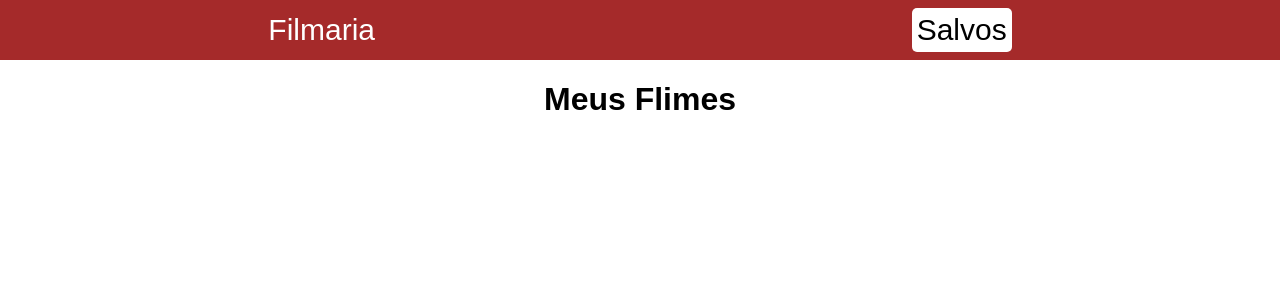
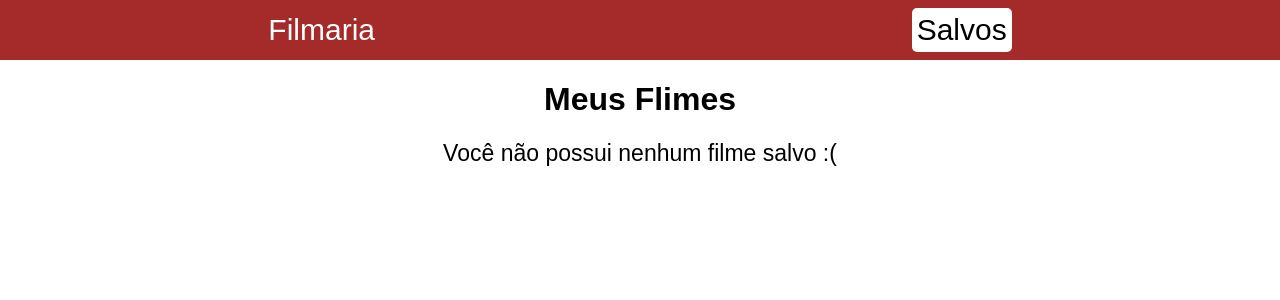
Before and after one commit to Felipe-Borba/projeto-filmes, a React (Create React App) app: page /favoritos in a window 1280 px wide. Shown: the top 300 px of the page. Built offline with nearby package versions, Linux system fonts and the light colour scheme.

Commit message:
change alert to toastify

```diff
--- a/package.json
+++ b/package.json
@@ -11,6 +11,7 @@
     "react-dom": "^17.0.2",
     "react-router-dom": "^6.2.2",
     "react-scripts": "5.0.0",
+    "react-toastify": "^8.2.0",
     "web-vitals": "^2.1.0"
   },
   "scripts": {
--- a/src/App.js
+++ b/src/App.js
@@ -1,3 +1,5 @@
+import { ToastContainer } from "react-toastify";
+import "react-toastify/dist/ReactToastify.css";
 import Router from "./router";
 import "./styles.css";
 
@@ -5,6 +7,7 @@ function App() {
   return (
     <div className="app">
       <Router />
+      <ToastContainer autoClose={3000} />
     </div>
   );
 }
--- a/src/pages/Favoritos/index.js
+++ b/src/pages/Favoritos/index.js
@@ -1,5 +1,6 @@
 import React, { useEffect, useState } from "react";
 import { Link } from "react-router-dom";
+import { toast } from "react-toastify";
 import "./favoritos.css";
 
 function Favoritos() {
@@ -15,11 +16,16 @@ function Favoritos() {
 
     localStorage.setItem("filmes", JSON.stringify(filtroFilmes));
     setFilmes(filtroFilmes);
+    toast.success("Filme excluído com sucesso!");
   }
 
   return (
     <div id="meus-filmes">
       <h1>Meus Flimes</h1>
+
+      {filmes.length === 0 && (
+        <span> Você não possui nenhum filme salvo :( </span>
+      )}
 
       <ul>
         {filmes.map((filme) => {
--- a/src/pages/Filme/index.js
+++ b/src/pages/Filme/index.js
@@ -1,5 +1,6 @@
 import React, { useEffect, useState } from "react";
 import { useNavigate, useParams } from "react-router-dom";
+import { toast } from "react-toastify";
 import api from "../../services/api";
 import "./filme.css";
 
@@ -39,13 +40,13 @@ function Filme() {
       (filmeSalvo) => filmeSalvo.id === filme.id
     );
     if (hasFilme) {
-      alert("Você já possui esse filme salvo.");
+      toast.warning("Você já possui esse filme salvo.");
       return;
     }
 
     filmesSalvos.push(filme);
     localStorage.setItem("filmes", JSON.stringify(filmesSalvos));
-    alert("Filme salvo com sucesso!");
+    toast.success("Filme salvo com sucesso!");
   }
 
   if (loading) {
```
Also changed, not shown: 2 other files (tests, documents, lock files or other folders).
